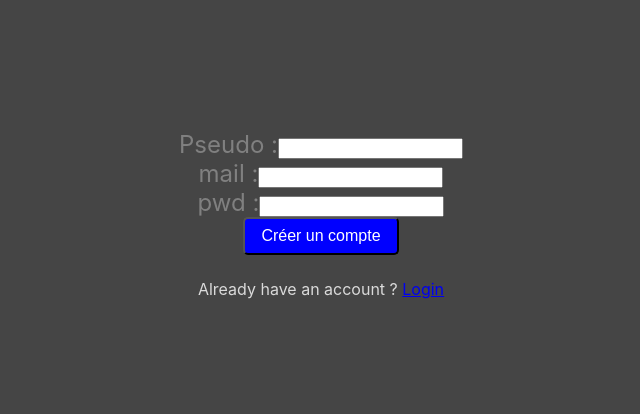
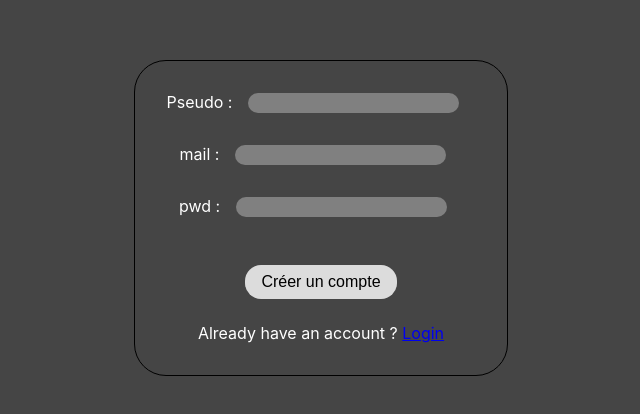
Before and after one commit to AlexD38/Feedeleetee_front, a React (Create React App) app: page / in a window 1280 px wide. Shown: the part 222-636 px from the top of the page, without its empty margins (319-959 px from the left). Built offline with nearby package versions, Linux system fonts and the light colour scheme.

Commit message:
first styled comps with form button and inputs

```diff
--- a/src/components/Login/Login.jsx
+++ b/src/components/Login/Login.jsx
@@ -1,21 +1,10 @@
 import React, { useState } from "react";
 import Button from "../../styles/components/Button.js";
+import Form from "../../styles/components/form.js";
+import Input from "../../styles/components/input.js";
 import axios from "axios";
 import qs from "qs";
 import styled from "styled-components";
-
-// Create a styled form
-const Form = styled.form`
-  background-color: none;
-  color: grey;
-  font-size: 1.5rem;
-  padding: 0.5rem 1rem;
-  border-radius: 5px;
-  display: flex;
-  flex-direction: column;
-  justify-content: center;
-  align-items: center;
-`;
 
 function Login() {
   const [userName, setUserName] = useState("");
@@ -59,7 +48,7 @@ function Login() {
       <Form onSubmit={handleSubmit}>
         <label>
           Pseudo :
-          <input
+          <Input
             type="text"
             value={userName}
             onChange={(e) => setUserName(e.target.value)}
@@ -67,7 +56,7 @@ function Login() {
         </label>
         <label>
           mail :
-          <input
+          <Input
             type="text"
             value={mail}
             onChange={(e) => setMail(e.target.value)}
@@ -75,7 +64,7 @@ function Login() {
         </label>
         <label>
           pwd :
-          <input
+          <Input
             type="text"
             value={password}
             onChange={(e) => setPassword(e.target.value)}
@@ -83,11 +72,11 @@ function Login() {
         </label>
 
         <Button type="submit">Créer un compte</Button>
+        <p>
+          Already have an account ?{" "}
+          <a href="http://localhost:4000/login">Login</a>{" "}
+        </p>
       </Form>
-      <p>
-        Already have an account ?{" "}
-        <a href="http://localhost:4000/login">Login</a>{" "}
-      </p>
     </>
   );
 }
--- a/src/styles/components/Button.js
+++ b/src/styles/components/Button.js
@@ -2,11 +2,18 @@ import styled from "styled-components";
 
 // Create a styled component
 const Button = styled.button`
-  background-color: blue;
-  color: white;
+  background-color: gainsboro;
+  color: black;
   font-size: 1rem;
   padding: 0.5rem 1rem;
-  border-radius: 5px;
+  border-radius: 1rem;
+  border: none;
+  margin: 2rem 0 0.5rem 0;
+  transition: all 0.3s ease;
+  &:hover {
+    background-color: white;
+    transition: all 0.2s ease;
+  }
 `;
 
 export default Button;
--- /dev/null
+++ b/src/styles/components/form.js
@@ -0,0 +1,17 @@
+import styled from "styled-components";
+
+// Create a styled component
+const Form = styled.form`
+  display: flex;
+  flex-direction: column;
+  justify-content: center;
+  align-items: center;
+  background-color: none;
+  color: white;
+  font-size: 1rem;
+  padding: 1rem 2rem 1rem 2rem;
+  border-radius: 2rem;
+  border: 1px solid black;
+`;
+
+export default Form;
--- /dev/null
+++ b/src/styles/components/input.js
@@ -0,0 +1,19 @@
+import styled from "styled-components";
+
+// Create a styled component
+const Input = styled.input`
+  border-radius: 1rem;
+  padding: 0.2 rem;
+  margin: 1rem;
+  border: none;
+  text-aling: center;
+  font-size: 1rem;
+  background-color: grey;
+  transition: all 0.3s ease;
+  &:focus {
+    background-color: GhostWhite;
+    transition: all 0.3s ease;
+  }
+`;
+
+export default Input;
```
